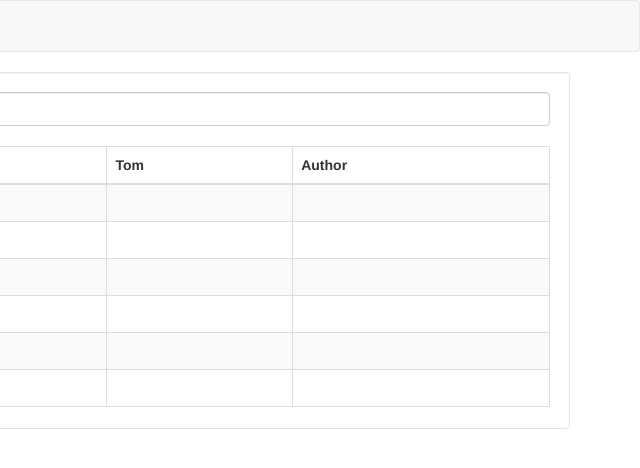
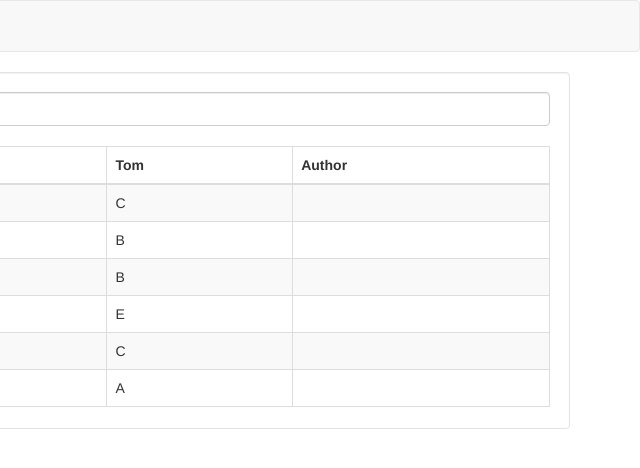
Before and after one commit to lucas-sigma/FrontEnd-Chords-App, a plain HTML site: page _songs/all-songs.html in a window 1280 px wide. Shown: the full height of the page, 640-1280 px from the left. Drawn offline with nearby package versions, Linux system fonts and the light colour scheme.

Commit message:
add tom to table

```diff
--- a/_songs/all-songs.html
+++ b/_songs/all-songs.html
@@ -53,32 +53,32 @@
                 <tbody id="myTable">
                     <tr>
                         <td>Everlong</td>
-                        <td></td>
+                        <td>C</td>
                         <td></td>
                     </tr>
                     <tr>
                         <td>Love Gun</td>
-                        <td></td>
+                        <td>B</td>
                         <td></td>
                     </tr>
                     <tr>
                         <td>Numb</td>
-                        <td></td>
+                        <td>B</td>
                         <td></td>
                     </tr>
                     <tr>
                         <td>Scar Tissue</td>
-                        <td></td>
+                        <td>E</td>
                         <td></td>
                     </tr>
                     <tr>
                         <td>Take me Out</td>
-                        <td></td>
+                        <td>C</td>
                         <td></td>
                     </tr>
                     <tr>
                         <td>When You Were Young</td>
-                        <td></td>
+                        <td>A</td>
                         <td></td>
                     </tr>
                 </tbody>
```
